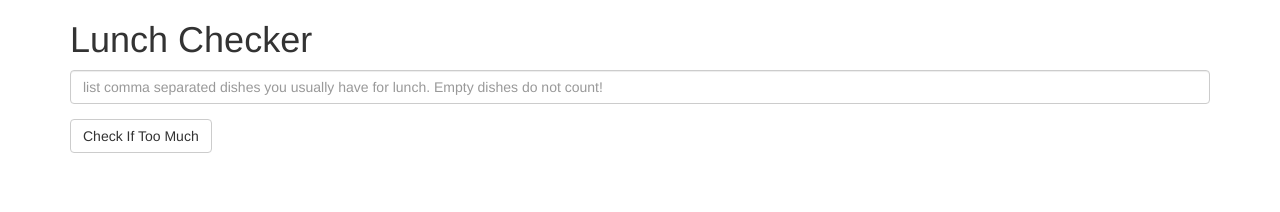
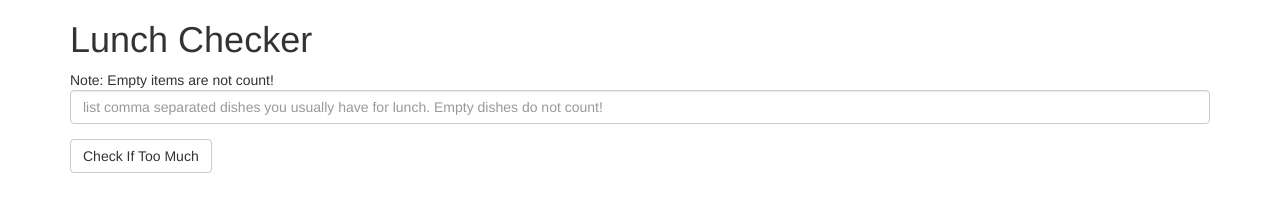
Before and after one commit to cschavarro/angularjs-coursera, a plain HTML site: page module1-solution/index.html in a window 1280 px wide. Drawn offline with Linux system fonts and the light colour scheme.

Commit message:
Add Message
Message added to clarify input

```diff
--- a/module1-solution/index.html
+++ b/module1-solution/index.html
@@ -13,6 +13,7 @@
 	<body ng-app="LunchCheck">
 		<div class="container" ng-controller="LunchCheckController">
 		  <h1>Lunch Checker</h1>
+			<span>Note: Empty items are not count!</span>
 	      <div class="form-group">
 	          <input id="lunch-menu" type="text"
 	          placeholder="list comma separated dishes you usually have for lunch. Empty dishes do not count!"
```
